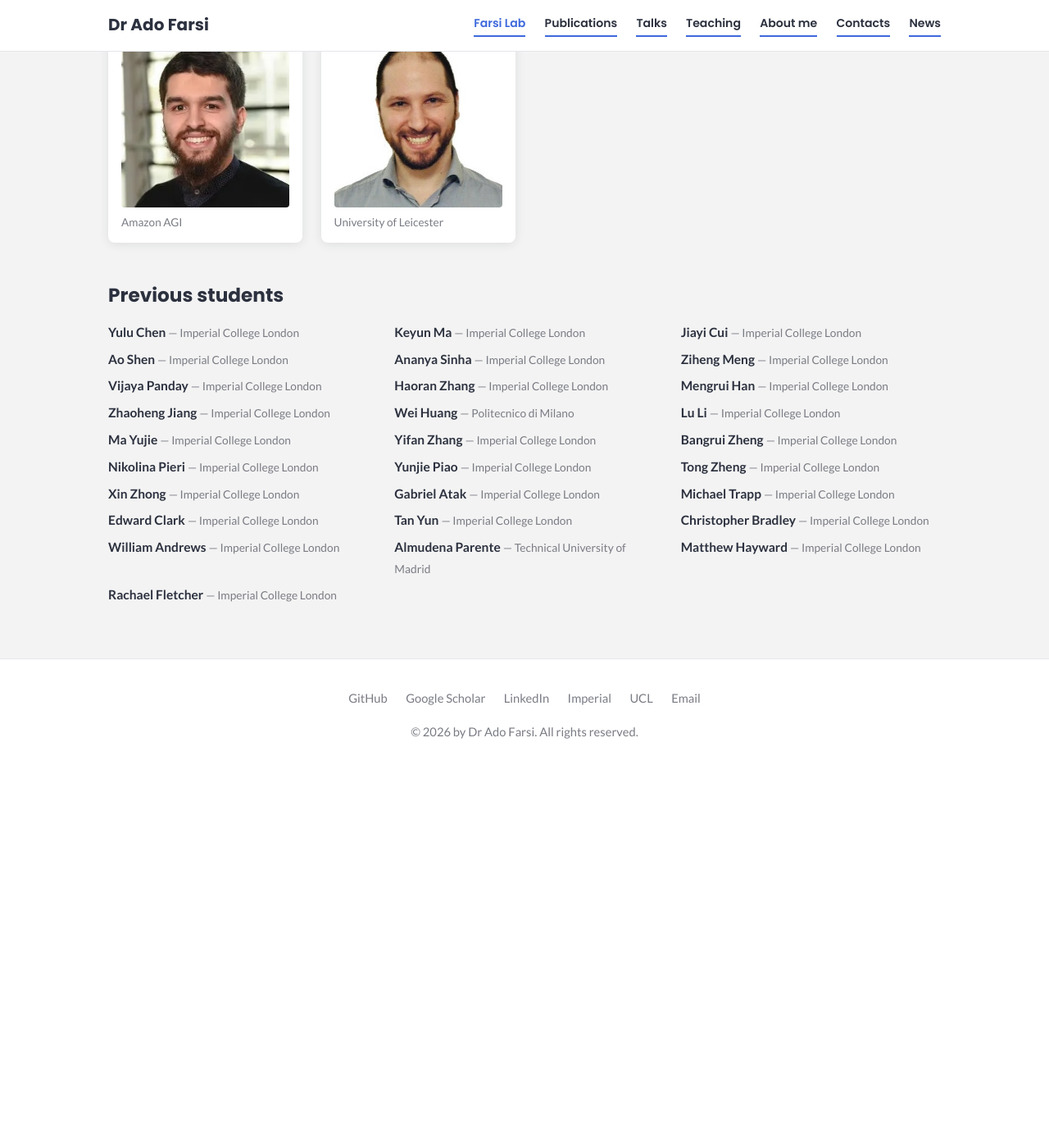
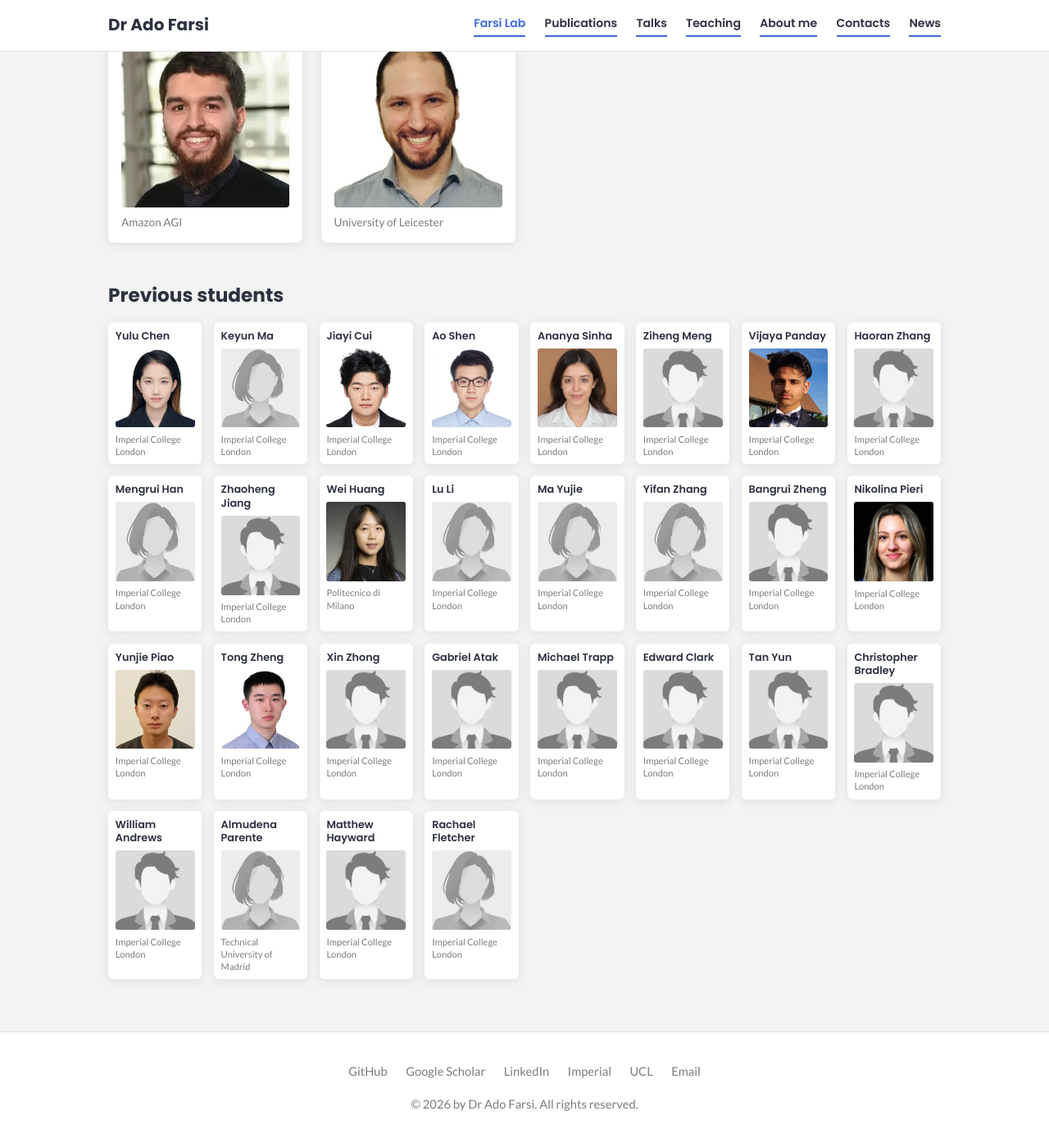
Before and after one commit to adofarsi/website-data, a Jekyll site: the page built from lab.html, in a window 1280 px wide and 1400 px high, scrolled down 1609 px. Shown: the top 1394 px of the window at 82% size. Built offline with Jekyll 4.4.1, drawn with Linux system fonts in a browser that asks for light colours; before the commit the page ends 2554 px from its top, so only the background shows below that.

Commit message:
Lab page: two-up people cards on phones, half-size cards for previous students
Members and collaborators grids are forced to exactly two cards per row on
small screens. Previous students switch from a text list to the same card
style at half size (photo, name, institution), four per row on phones.

```diff
--- a/assets/css/main.css
+++ b/assets/css/main.css
@@ -230,16 +230,25 @@
 }
 .person .p-meta { color: var(--muted); font-size: 0.85rem; line-height: 1.45; }
 
-.prev-grid {
-  display: grid;
-  grid-template-columns: repeat(auto-fill, minmax(16rem, 1fr));
-  gap: 0.45rem 2rem;
-  font-size: 0.97rem;
-  padding: 0; margin: 0;
-  list-style: none;
+/* half-size cards (previous students) */
+.people-grid--sm { grid-template-columns: repeat(auto-fill, minmax(6.75rem, 1fr)); gap: 0.9rem; }
+.people-grid--sm .person { padding: 0.55rem 0.55rem 0.5rem; border-radius: 6px; }
+.people-grid--sm .person img { border-radius: 3px; margin-block: 0.4rem; }
+.people-grid--sm .p-name { font-size: 0.8rem; line-height: 1.3; }
+.people-grid--sm .p-meta { font-size: 0.7rem; line-height: 1.35; }
+
+@media (max-width: 640px) {
+  /* member/collaborator cards: always two per row on phones */
+  .people-grid { grid-template-columns: repeat(2, 1fr); gap: 1rem; }
+  .person { padding: 0.8rem 0.8rem 0.7rem; }
+  .person .p-name { font-size: 0.9rem; }
+  .person .p-meta { font-size: 0.78rem; }
+  /* previous students: half-size, four per row */
+  .people-grid--sm { grid-template-columns: repeat(4, 1fr); gap: 0.6rem; }
+  .people-grid--sm .person { padding: 0.45rem 0.45rem 0.4rem; }
+  .people-grid--sm .p-name { font-size: 0.72rem; }
+  .people-grid--sm .p-meta { font-size: 0.64rem; }
 }
-.prev-grid li { color: var(--heading); font-weight: 700; }
-.prev-grid .p-meta { color: var(--muted); font-size: 0.86rem; font-weight: 400; }
 
 /* ---------- reference lists (publications, talks) ---------- */
 .ref-list { list-style: none; padding: 0; margin: 0; }
--- a/lab.html
+++ b/lab.html
@@ -66,10 +66,8 @@
   <section class="block">
     <h2>Previous students</h2>
     {% assign previous = site.data.students | where_exp: "s", "s.current != 'y'" %}
-    <ul class="prev-grid">
-      {% for s in previous %}
-      <li>{{ s.name }} {{ s.surname }} <span class="p-meta">— {{ s.institution }}</span></li>
-      {% endfor %}
-    </ul>
+    <div class="people-grid people-grid--sm">
+      {% for s in previous %}{% include person.html person=s folder="students" %}{% endfor %}
+    </div>
   </section>
 </article>
```
